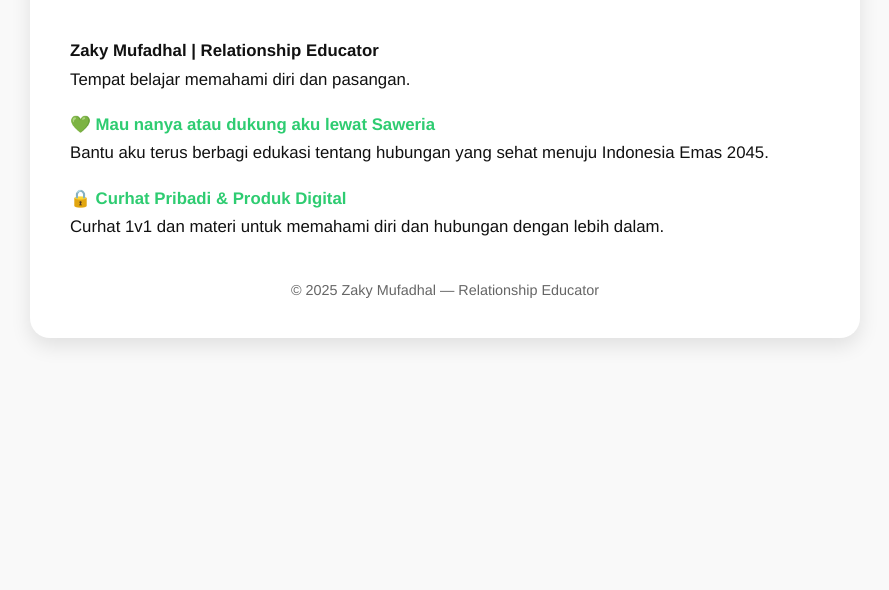
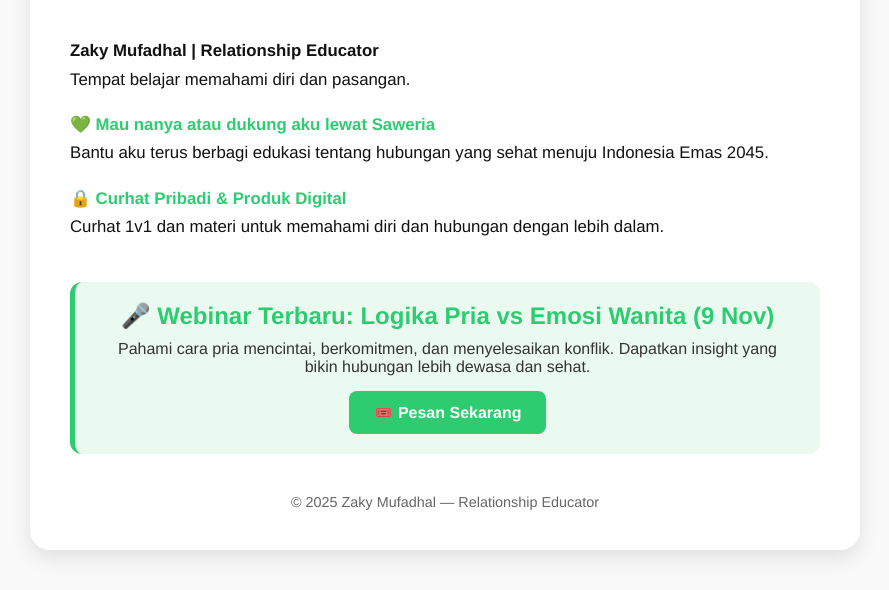
Before and after one commit to zakimufadhal-emojismile/zaky-mufadhal, a plain HTML site: page index.html in a window 1280 px wide. Shown: the part 349-939 px from the top of the page, without its empty margins (195-1084 px from the left). Before the commit the page ends 880 px from the top, so only its background shows below. Drawn offline with Linux system fonts and the light colour scheme.

Commit message:
Add files via upload

```diff
--- a/index.html
+++ b/index.html
@@ -89,6 +89,36 @@
     article a:hover {
       text-decoration: underline;
     }
+    .webinar {
+      background: #eafaf1;
+      border-left: 5px solid var(--accent);
+      padding: 20px 25px;
+      margin-top: 40px;
+      border-radius: 12px;
+      text-align: center;
+    }
+    .webinar h2 {
+      margin: 0 0 10px;
+      color: var(--accent);
+    }
+    .webinar p {
+      margin: 0 0 15px;
+      font-size: 1em;
+      color: #333;
+    }
+    .webinar a {
+      display: inline-block;
+      background-color: var(--accent);
+      color: white;
+      padding: 12px 24px;
+      border-radius: 8px;
+      text-decoration: none;
+      font-weight: bold;
+      transition: background 0.3s;
+    }
+    .webinar a:hover {
+      background-color: #28b864;
+    }
     footer {
       text-align: center;
       margin-top: 40px;
@@ -117,11 +147,21 @@
         <a href="https://www.youtube.com/channel/UCaiqrGOK0UaaEdySFk-u6dg" target="_blank" rel="noopener noreferrer">▶️</a>
       </div>
     </section>
+
     <article>
       <p><strong>Zaky Mufadhal | Relationship Educator</strong><br />Tempat belajar memahami diri dan pasangan.</p>
       <p><a href="https://saweria.co/zakymufadhal" target="_blank" rel="noopener noreferrer">💚 Mau nanya atau dukung aku lewat Saweria</a><br />Bantu aku terus berbagi edukasi tentang hubungan yang sehat menuju Indonesia Emas 2045.</p>
       <p><a href="https://muhammad-zaky-mufadhal.myscalev.com/landing-page-baru" target="_blank" rel="noopener noreferrer">🔒 Curhat Pribadi & Produk Digital</a><br />Curhat 1v1 dan materi untuk memahami diri dan hubungan dengan lebih dalam.</p>
     </article>
+
+    <section class="webinar">
+      <h2>🎤 Webinar Terbaru: Logika Pria vs Emosi Wanita (9 Nov)</h2>
+      <p>Pahami cara pria mencintai, berkomitmen, dan menyelesaikan konflik. Dapatkan insight yang bikin hubungan lebih dewasa dan sehat.</p>
+      <a href="https://event.rapatin.id/logika-pria-vs-emosi-wanita-memahami-cara-pria-mencintai-berkomitmen-dan-menyelesaikan-konflik-1" target="_blank" rel="noopener noreferrer">
+        🎟️ Pesan Sekarang
+      </a>
+    </section>
+
     <footer>© 2025 Zaky Mufadhal — Relationship Educator</footer>
   </main>
 </body>
```
